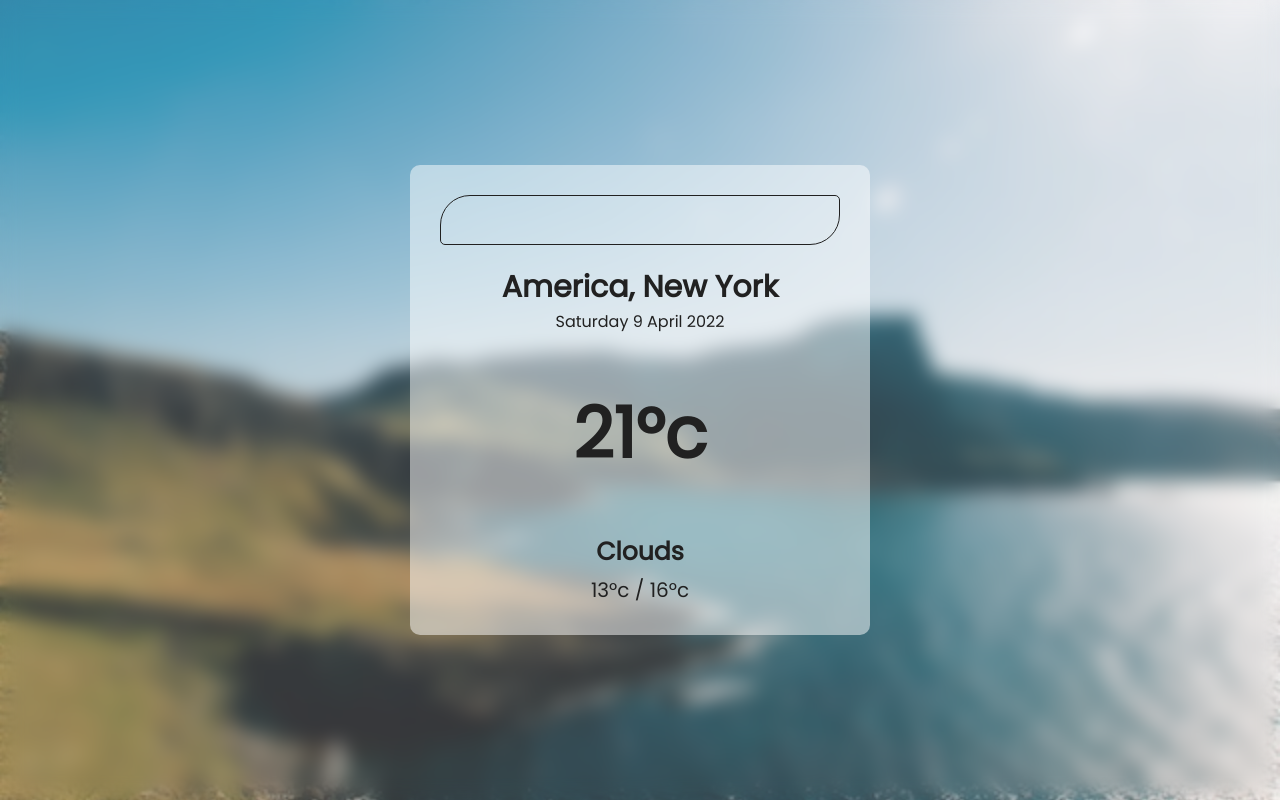
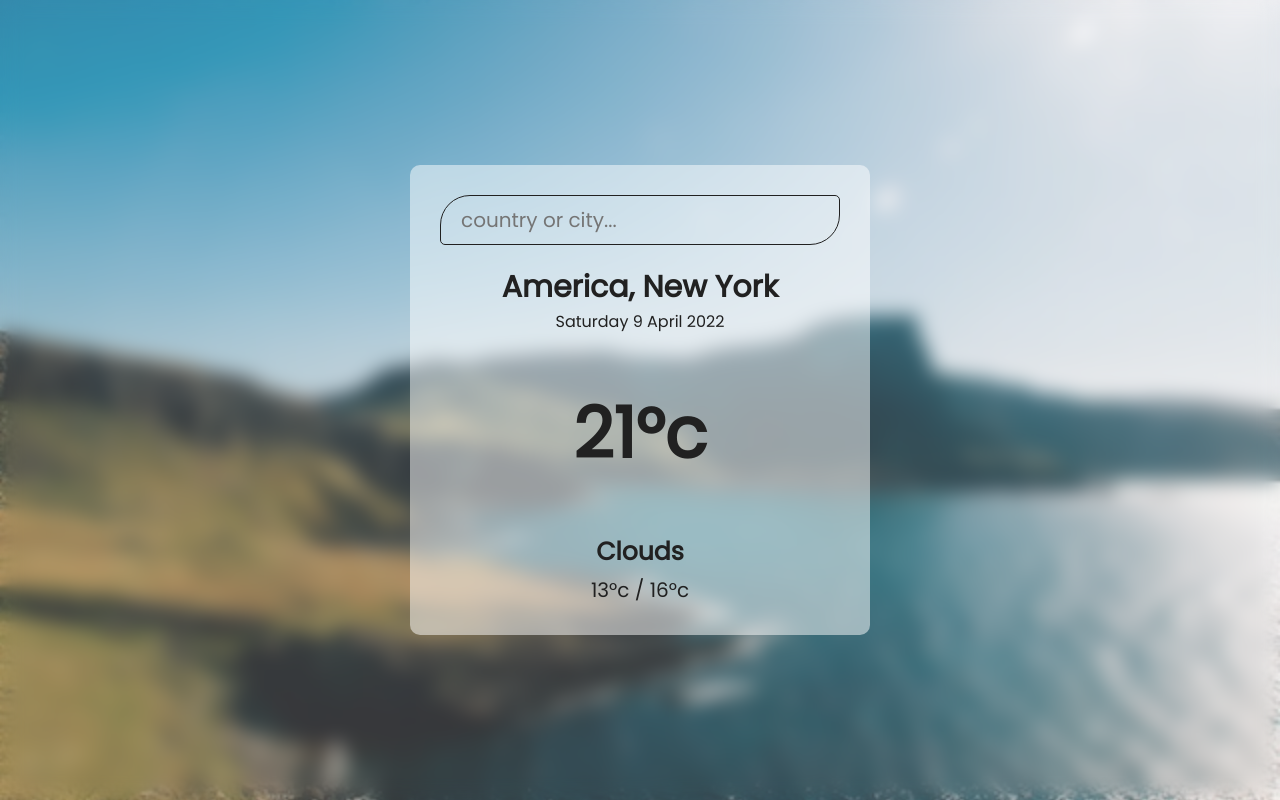
Before and after one commit to masih-developer/weather-app-fetch-api-, a plain HTML site: page index.html in a window 1280 px wide. Drawn offline with Linux system fonts and the light colour scheme.

Commit message:
Update index.html

```diff
--- a/index.html
+++ b/index.html
@@ -9,7 +9,7 @@
     </head>
     <body>
         <div class="weather">
-            <input type="text" name="" id="" class="weather__input" />
+            <input type="text" name="" id="" class="weather__input" placeholder="country or city..." />
             <h2 class="weather__country">America, New York</h2>
             <p class="weather__date">Saturday 9 April 2022</p>
             <h1 class="weather__temp">21°c</h1>
```
